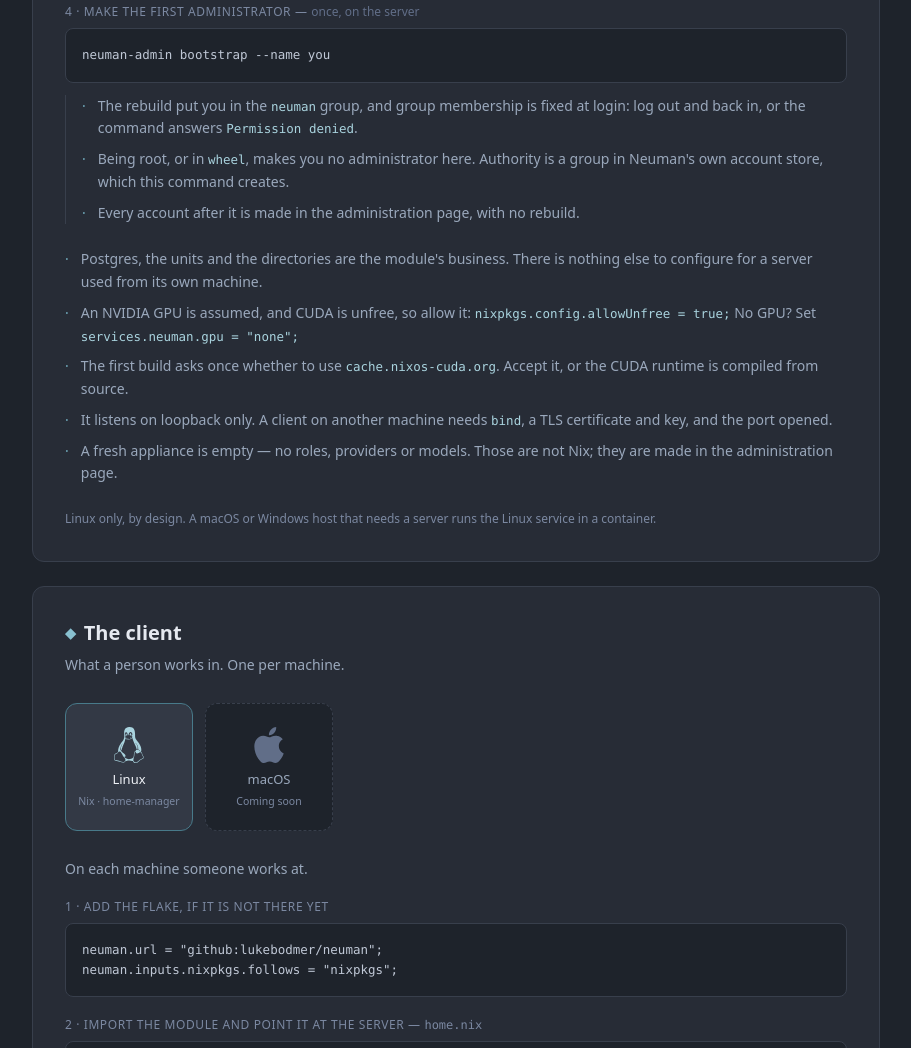
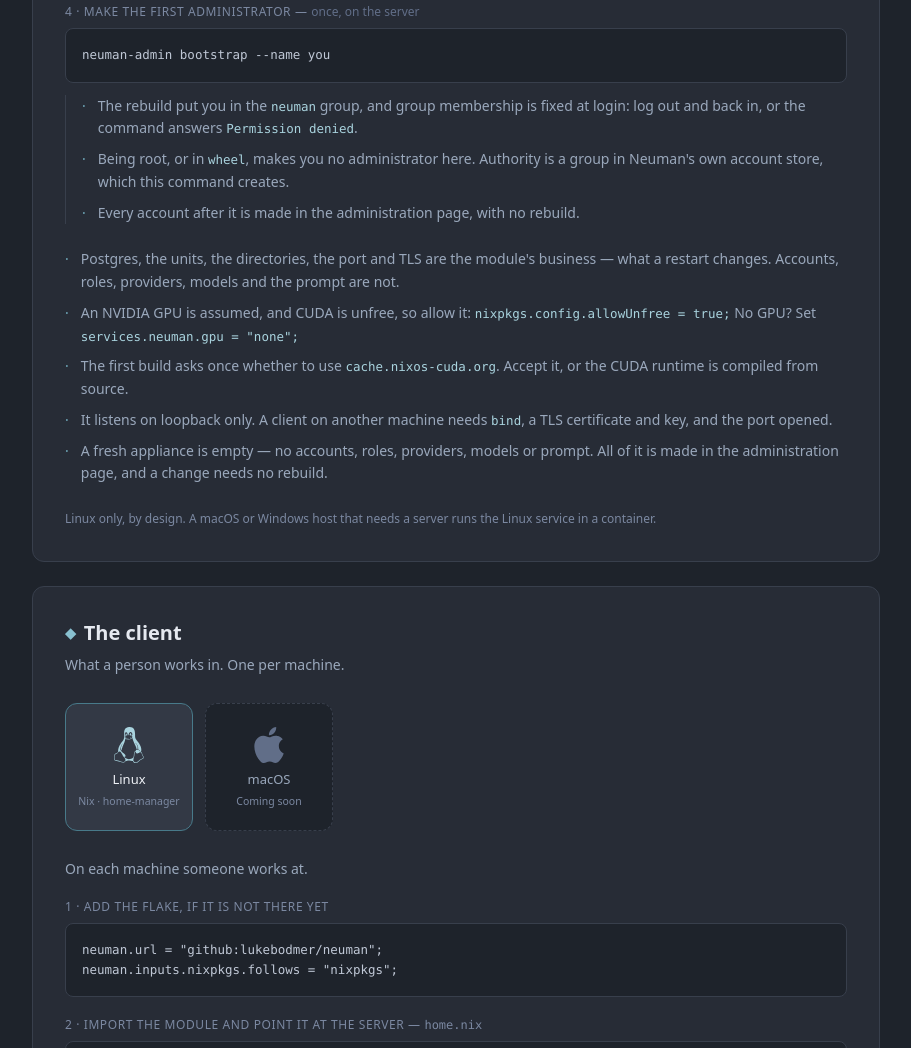
Before and after one commit to lukebodmer/privateai-solutions, an Astro site: page /download in a window 1280 px wide. Shown: the part 1051-2099 px from the top of the page, without its empty margins (184-1095 px from the left). Built offline with nearby package versions, Linux system fonts and the light colour scheme; Astro itself is replaced by a stand-in of ours.

Commit message:
The server module owns what a restart changes, and the page says so
The download page described the module's share as "Postgres, the units and the
directories" and the appliance's as "no roles, providers or models". Both lines
are true and neither is the whole split: the module carries the port and TLS
too, and the panel carries the accounts, the prompt and everything else about
how the agent behaves.

This follows Neuman's own line — deployment facts are Nix, runtime
configuration is the database — which its module and docs now state the same
way, so the install page, the setup guide and the module can be read together.

```diff
--- a/src/pages/download.astro
+++ b/src/pages/download.astro
@@ -111,7 +111,7 @@ programs.neuman-client = {
             <ul class={`mt-6 ${noteList}`}>
               <li class="flex gap-3">
                 <span class={noteDot}>&middot;</span>
-                <span>Postgres, the units and the directories are the module's business. There is nothing else to configure for a server used from its own machine.</span>
+                <span>Postgres, the units, the directories, the port and TLS are the module's business — what a restart changes. Accounts, roles, providers, models and the prompt are not.</span>
               </li>
               <li class="flex gap-3">
                 <span class={noteDot}>&middot;</span>
@@ -127,7 +127,7 @@ programs.neuman-client = {
               </li>
               <li class="flex gap-3">
                 <span class={noteDot}>&middot;</span>
-                <span>A fresh appliance is empty &mdash; no roles, providers or models. Those are not Nix; they are made in the administration page.</span>
+                <span>A fresh appliance is empty — no accounts, roles, providers, models or prompt. All of it is made in the administration page, and a change needs no rebuild.</span>
               </li>
             </ul>
           </div>
```
